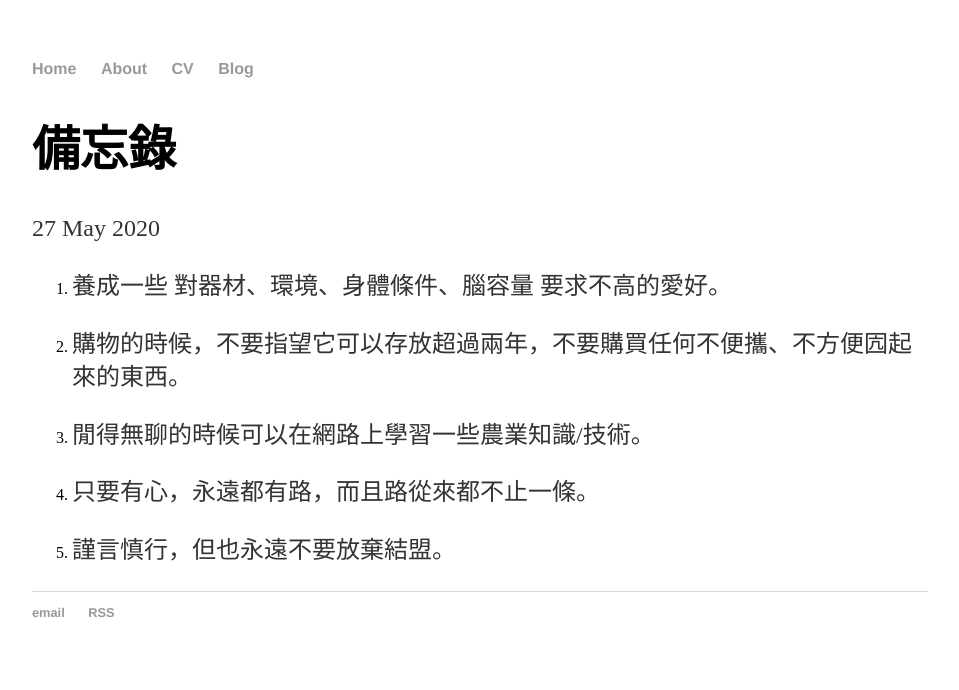
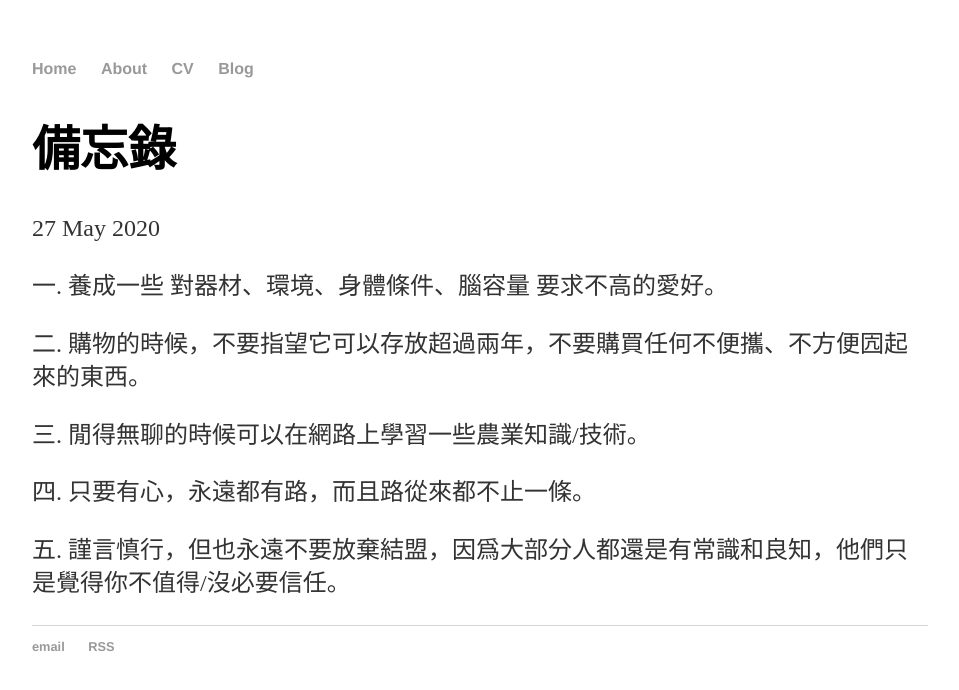
Before and after one commit to Ekove/ekove.github.io, a Jekyll site: the page built from _posts/2020-5-27-notes.md, in a window 1280 px wide. Shown: the top 690 px of the page, without its empty margins (160-1119 px from the left). Built offline with Jekyll 4.4.1, drawn with Linux system fonts in a browser that asks for light colours.

Commit message:
Update 2020-5-27-notes.md

```diff
--- a/_posts/2020-5-27-notes.md
+++ b/_posts/2020-5-27-notes.md
@@ -4,12 +4,12 @@ title: "備忘錄"
 date: 2020-05-27
 ---
 
-1. 養成一些 對器材、環境、身體條件、腦容量 要求不高的愛好。
+一. 養成一些 對器材、環境、身體條件、腦容量 要求不高的愛好。
 
-2. 購物的時候，不要指望它可以存放超過兩年，不要購買任何不便攜、不方便囥起來的東西。
+二. 購物的時候，不要指望它可以存放超過兩年，不要購買任何不便攜、不方便囥起來的東西。
 
-3. 閒得無聊的時候可以在網路上學習一些農業知識/技術。
+三. 閒得無聊的時候可以在網路上學習一些農業知識/技術。
 
-4. 只要有心，永遠都有路，而且路從來都不止一條。
+四. 只要有心，永遠都有路，而且路從來都不止一條。
 
-5. 謹言慎行，但也永遠不要放棄結盟。
+五. 謹言慎行，但也永遠不要放棄結盟，因爲大部分人都還是有常識和良知，他們只是覺得你不值得/沒必要信任。
```
